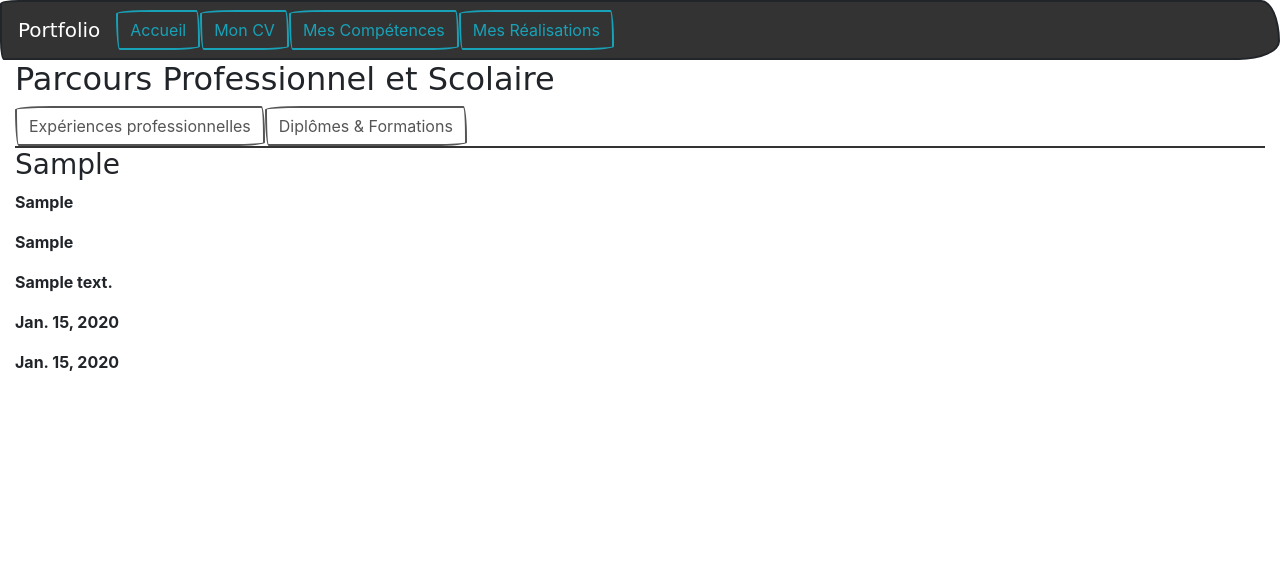
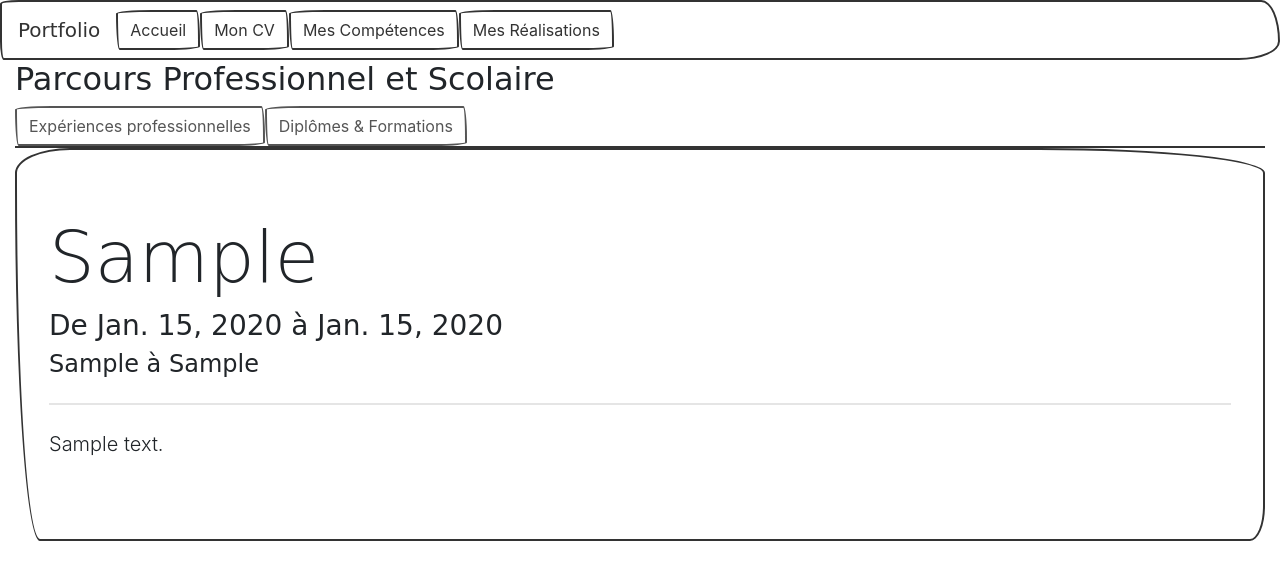
Before and after one commit to SD1982/Portfolio, a Django app: page /curriculum/parcours in a window 1280 px wide. Shown: the top 580 px of the page. Run offline with Django 3.2, Linux system fonts and the light colour scheme; tables that the repository leaves empty hold one stand-in row (values such as "Sample post"); some libraries are stand-ins or nearby versions; some web fonts are replaced.

```diff
--- a/curriculum/templates/curriculum/parcours.html
+++ b/curriculum/templates/curriculum/parcours.html
@@ -13,26 +13,38 @@
 <div id="myTabContent" class="tab-content">
     <div class="tab-pane fade active show" id="pro">
         {% for experience in experiences %}
-        <div class="experiences">
-            <h3>{{ experience.fonction }}</h3>
-            <p>{{ experience.employeur }}</p>
-            <p>{{ experience.ville }}</p>
-            <p>{{ experience.description|linebreaksbr}}</p>
-            <p>{{ experience.debut }}</p>
-            <p>{{ experience.fin }}</p>
+        <div class="jumbotron">
+            <h2 class="display-3">{{ experience.fonction }}</h2>
+            <h3 class="display-5">De {{ experience.debut }} à {{ experience.fin }}</h3>
+            <h4 class="display-7">{{ experience.employeur }} à {{ experience.ville }}</h4>
+            <hr class="my-4">
+            <p class="lead">{{ experience.description|linebreaksbr}}</p>
         </div>
         {% endfor %}
     </div>
     <div class="tab-pane fade" id="scolaire">
         {% for diplome in diplomes %}
-        <div class="diplomes">
-            <h3>{{ diplome.intitule }}</h3>
-            <p>{{ diplome.ecole }}</p>
-            <p>{{ diplome.ville }}</p>
-            <p>{{ diplome.description|linebreaksbr }}</p>
-            <p>{{ diplome.debut }}</p>
-            <p>{{ diplome.fin }}</p>
-            <p>{{ diplome.obtenu }}</p>
+        <div class="jumbotron">
+            <h2 class="display-3">{{ diplome.intitule }}</h2>
+            <h3 class="display-5">De {{ diplome.debut }} à {{ diplome.fin }}</h3>
+            <h4 class="display-7">{{ diplome.ecole }} à {{ diplome.ville }}</h4>
+            <fieldset class="form-group">
+                <legend>Diplôme Obtenu</legend>
+                <div class="form-check">
+                    <label class="form-check-label">
+                        <input class="form-check-input" type="checkbox" value="" disabled="" checked="">
+                        Oui
+                    </label>
+                </div>
+                <div class="form-check disabled">
+                    <label class="form-check-label">
+                        <input class="form-check-input" type="checkbox" value="" disabled="">
+                        Non
+                    </label>
+                </div>
+            </fieldset>
+            <hr class="my-4">
+            <p class="lead">{{ diplome.description|linebreaksbr }}</p>
         </div>
         {% endfor %}
     </div>
--- a/templates/base.html
+++ b/templates/base.html
@@ -26,7 +26,7 @@
 
 <body>
     {% block nav %}
-    <nav class="navbar navbar-expand-lg navbar-dark bg-primary">
+    <nav class="navbar navbar-expand-lg navbar-light bg-light">
         <a class="navbar-brand" href="{% url 'home' %}">Portfolio</a>
         <button class="navbar-toggler" type="button" data-toggle="collapse" data-target="#navbarColor02"
             aria-controls="navbarColor02" aria-expanded="false" aria-label="Toggle navigation">
@@ -36,17 +36,17 @@
         <div class="collapse navbar-collapse" id="navbarColor02">
             <ul class="navbar-nav mr-auto">
                 <li class="nav-item">
-                    <a class="btn btn-outline-info" href="{% url 'home' %}">Accueil <span
+                    <a class="btn btn-outline-primary" href="{% url 'home' %}">Accueil <span
                             class="sr-only">(current)</span></a>
                 </li>
                 <li class="nav-item">
-                    <a class="btn btn-outline-info" href="{% url 'resume' %}">Mon CV</a>
+                    <a class="btn btn-outline-primary" href="{% url 'resume' %}">Mon CV</a>
                 </li>
                 <li class="nav-item">
-                    <a class="btn btn-outline-info" href="{% url 'competence' %}">Mes Compétences</a>
+                    <a class="btn btn-outline-primary" href="{% url 'competence' %}">Mes Compétences</a>
                 </li>
                 <li class="nav-item">
-                    <a class="btn btn-outline-info" href="{% url 'realisation' %}">Mes Réalisations</a>
+                    <a class="btn btn-outline-primary" href="{% url 'realisation' %}">Mes Réalisations</a>
                 </li>
             </ul>
         </div>
```
Also changed, not shown: curriculum/templates/curriculum/projets.html (+4 -3 lines), curriculum/static/curriculum/Img/Blog.jpg (deleted), curriculum/static/curriculum/Img/Locabike.png (deleted), curriculum/static/curriculum/Img/Office.jpg (deleted), curriculum/static/curriculum/Img/VRP.png (deleted), curriculum/static/curriculum/Img/Webagency.jpg (deleted).
